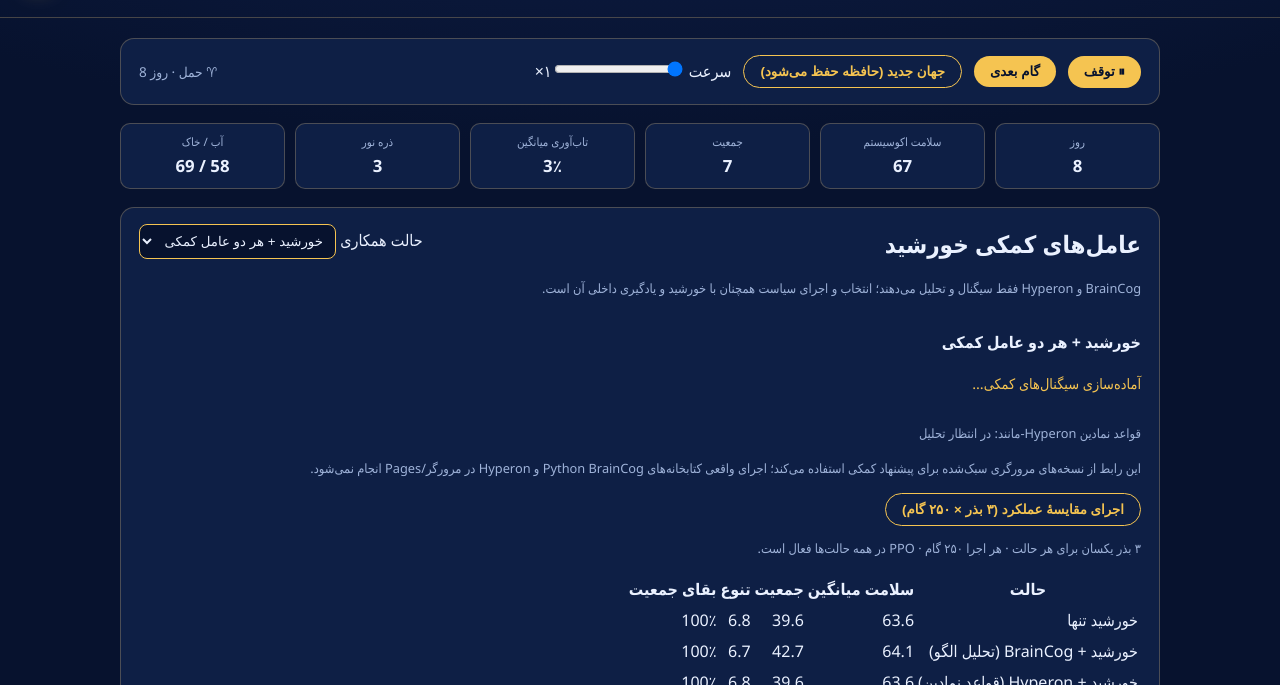
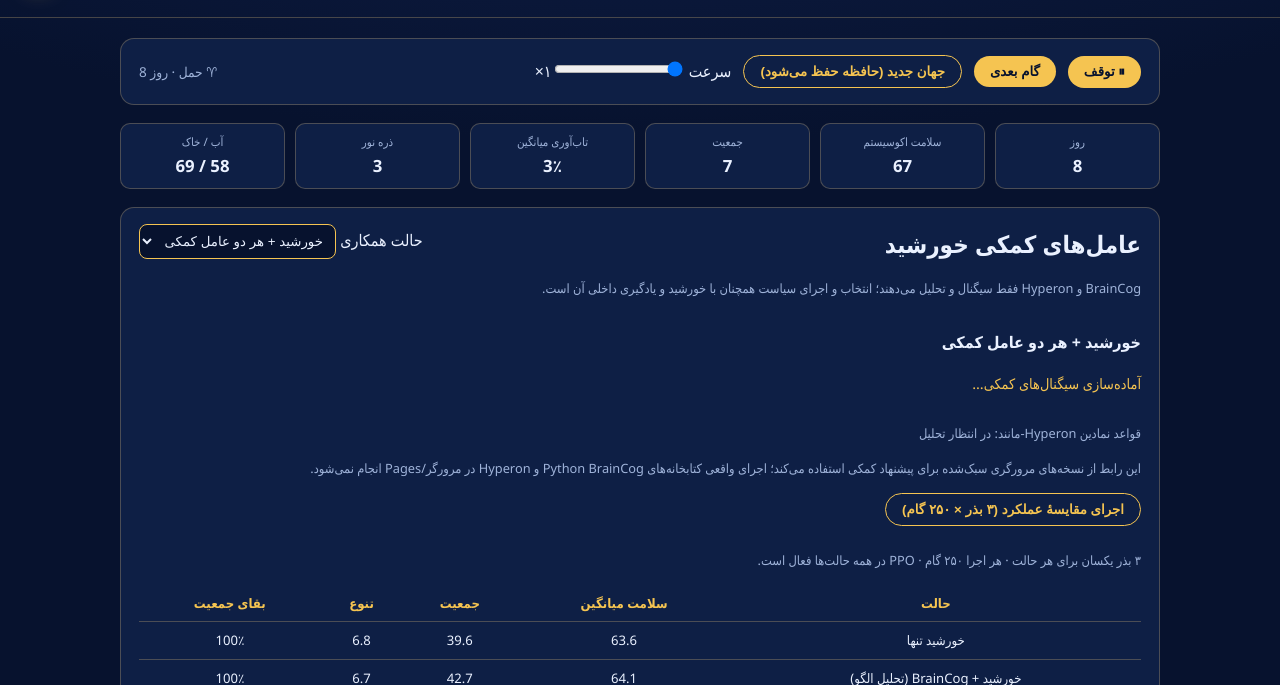
Before and after one commit to iojh2021-oss/sunp, a website with bundled scripts: page index.html in a window 1280 px wide. Both pictures are taken after a click on the button "اجرای مقایسهٔ عملکرد (۳ بذر × ۲۵۰ گام)". Shown: the part 115-800 px from the top of the page. Built offline with nearby package versions, Linux system fonts and the light colour scheme; files whose address does not match are found by name.

Commit message:
Style cognitive benchmark table

```diff
--- a/style.css
+++ b/style.css
@@ -144,3 +144,5 @@ button.danger { color: var(--red); border-color: var(--red); }
 
 /* Advisory cognition UI */
 .cognition-head{display:flex;justify-content:space-between;gap:14px;align-items:flex-start;flex-wrap:wrap}.cognition-head h2{margin:0}.cognition-head select{background:#07122e;color:var(--text);border:1px solid var(--gold);border-radius:8px;padding:8px;max-width:100%}.cognition-summary{color:var(--gold);font-size:.9rem}.cognition-panel .population{margin:8px 0}
+
+.cognition-benchmark{overflow-x:auto}.benchmark-table table{width:100%;border-collapse:collapse;font-size:.82rem}.benchmark-table th,.benchmark-table td{padding:7px;border-bottom:1px solid var(--panel-border);text-align:center}.benchmark-table th{color:var(--gold)}button:disabled{opacity:.55;cursor:wait}
```
